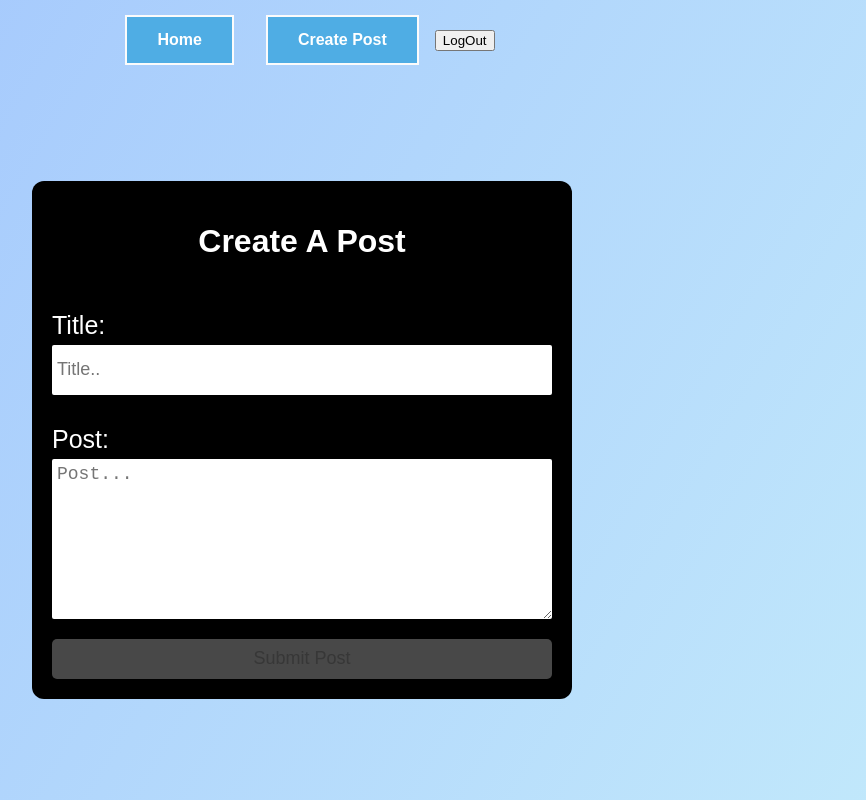
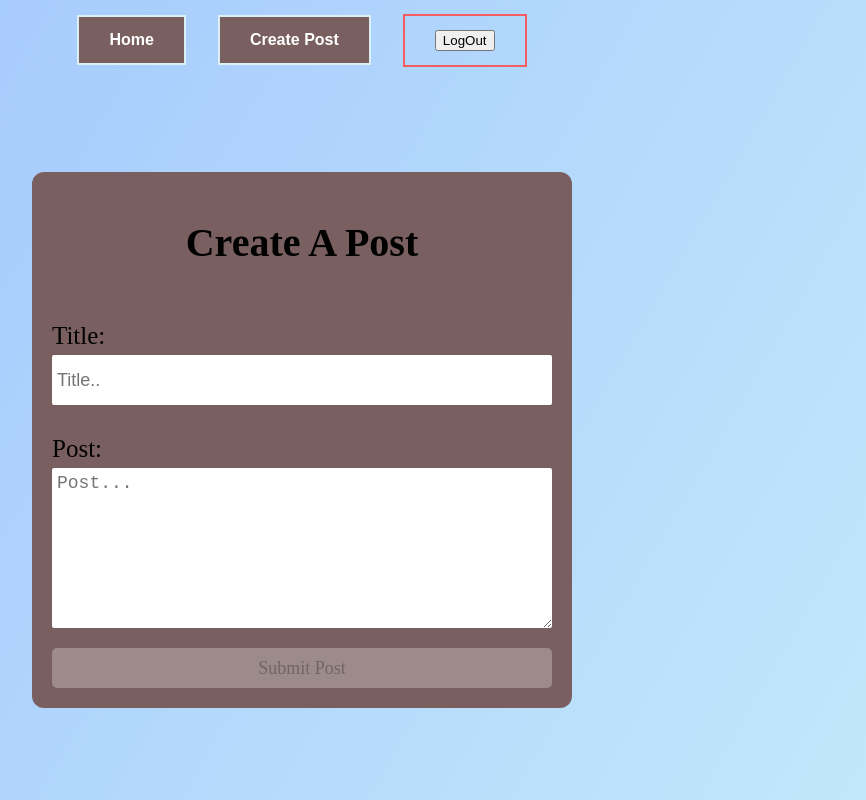
Before and after one commit to AthfanFasee/Blog-Post-FrontEnd-NodeJS, a React (Create React App) app: page /createpost in a window 1280 px wide. Shown: the whole page, without its empty margins (338-1204 px from the left). Built offline with nearby package versions, Linux system fonts and the light colour scheme; no server answers; sample sign-in values are in the browser's storage; a web font is replaced by a local one.

Commit message:
V25.0(Updatepost and all done)

```diff
--- a/src/AppStyle/App.css
+++ b/src/AppStyle/App.css
@@ -23,14 +23,13 @@ a {
 }
 
 a {
-  background: #4fade4;
-  border: 0;
+  background: #795f5f;
   -webkit-box-sizing: border-box;
           box-sizing: border-box;
   margin: 1em;
   padding: 1em 2em;
-  -webkit-box-shadow: inset 0 0 0 2px #fbfbfb;
-          box-shadow: inset 0 0 0 2px #fbfbfb;
+  -webkit-box-shadow: inset 0 0 0 2px #ddeef5;
+          box-shadow: inset 0 0 0 2px #ddeef5;
   color: white;
   font-size: inherit;
   font-weight: 700;
@@ -48,7 +47,7 @@ a::before, a::after {
 }
 
 a:hover {
-  color: #6477b9;
+  color: black;
 }
 
 a::before, a::after {
@@ -61,15 +60,15 @@ a::before, a::after {
 }
 
 a::before {
-  border-top: 2px solid #6477b9;
-  border-bottom: 2px solid #6477b9;
+  border-top: 3px solid black;
+  border-bottom: 3px solid black;
   -webkit-transform: scale3d(0, 1, 1);
           transform: scale3d(0, 1, 1);
 }
 
 a::after {
-  border-left: 2px solid #6477b9;
-  border-right: 2px solid #6477b9;
+  border-left: 3px solid black;
+  border-right: 3px solid black;
   -webkit-transform: scale3d(1, 0, 1);
           transform: scale3d(1, 0, 1);
 }
--- a/src/AppStyle/App.scss
+++ b/src/AppStyle/App.scss
@@ -33,15 +33,14 @@ nav {
 
 
   a {
-    background: rgb(79, 173, 228);
-    border: 0;
+    background: rgb(121, 95, 95);
     box-sizing: border-box;
     margin: 1em;
     padding: 1em 2em;
 
     // Using inset box-shadow instead of border for sizing simplicity
-    box-shadow: inset 0 0 0 2px rgb(251, 251, 251);
-    color: white;
+    box-shadow: inset 0 0 0 2px rgb(221, 238, 245);
+    color: rgb(255, 255, 255);
     font-size: inherit;
     font-weight: 700;
 
@@ -62,7 +61,7 @@ nav {
 
   a {
     &:hover {
-      color: $purple;
+      color: black;
     }
 
     // Set up base styles, we're going to scale instead of animating width/height
@@ -77,14 +76,14 @@ nav {
 
     // scale3d(<scale-horizontal>, <scale-vertical>, <scale-depth>);
     &::before {
-      border-top: 2px solid $purple;
-      border-bottom: 2px solid $purple;
+      border-top: 3px solid black;
+      border-bottom: 3px solid black;
       transform: scale3d(0,1,1); // Shrink only width
     }
 
     &::after {
-      border-left: 2px solid $purple;
-      border-right: 2px solid $purple;
+      border-left: 3px solid black;
+      border-right: 3px solid black;
       transform: scale3d(1,0,1); // Shrink only height
     }
 
--- a/src/Components/CreatePostElements/CreatePostElement.css
+++ b/src/Components/CreatePostElements/CreatePostElement.css
@@ -7,18 +7,21 @@
   }
 
   .cpContainer {
+    font-family: 'Pacifico', cursive;
     width: 500px;
     height: auto;
     padding: 20px;
-    background-color: black;
+    background-color: rgb(121, 95, 95);
     border-radius: 12px;
-    color: white;
+    color: rgb(0, 0, 0);
     display: flex;
     flex-direction: column;
   }
 
   .cpContainer h1 {
+
     text-align: center;
+    font-size: 40px;
   }
 
   .cpContainer label {
@@ -46,14 +49,21 @@
   }
 
   .cpContainer button {
+    font-family: 'Pacifico', cursive;
     margin-top: 20px;
     height: 40px;
     border: none;
     border-radius: 5px;
     cursor: pointer;
     font-size: 18px;
+
   }
   input,
   textarea {
     margin-top: 5px;
   }
+
+  .cpContainer button:hover {
+    color: rgb(39, 27, 27);
+    border-bottom: 2px solid rgb(39, 27, 27);
+  }
--- a/src/Components/CreatePostElements/CreatePostElmnts.js
+++ b/src/Components/CreatePostElements/CreatePostElmnts.js
@@ -7,11 +7,11 @@ function CreatePostElmnts({createPost, setTitle, setPostText, postText, title})
             <h1>Create A Post</h1>
             <div className="inputGp">
                 <label>Title:</label>
-                <input placeholder="Title.."  onChange={(event) => setTitle(event.target.value)}/>
+                <input placeholder="Title.." value={title}  onChange={(event) => setTitle(event.target.value)}/>
             </div>
             <div className="inputGp">
                 <label>Post:</label>
-                <textarea placeholder="Post..." onChange={(event) => setPostText(event.target.value)} />
+                <textarea placeholder="Post..." value={postText} onChange={(event) => setPostText(event.target.value)} />
             </div>
             <button disabled={!title || !postText}  onClick={createPost}>Submit Post</button>
             </div>
--- a/src/Components/SignOutButton/SignOutButton.js
+++ b/src/Components/SignOutButton/SignOutButton.js
@@ -1,6 +1,6 @@
 import {signOut} from 'firebase/auth'
 import { auth } from '../../firebase-config'
-
+import './SignOutStyle/SignOut.css'
 
 
 
@@ -14,7 +14,7 @@ function SignOutButton({setIsAuth}) {
     })
   }
     return (
-        <div>
+        <div className="SignOut">
             <button onClick={signout}>LogOut</button>
         </div>
     )
--- /dev/null
+++ b/src/Components/SignOutButton/SignOutStyle/SignOut.css
@@ -0,0 +1,69 @@
+.SignOut {
+  background: none;
+  border: 0;
+  -webkit-box-sizing: border-box;
+          box-sizing: border-box;
+  margin: 1em;
+  padding: 1em 2em;
+  -webkit-box-shadow: inset 0 0 0 2px #f45e61;
+          box-shadow: inset 0 0 0 2px #f45e61;
+  color: #f45e61;
+  font-size: inherit;
+  font-weight: 700;
+  position: relative;
+  vertical-align: middle;
+}
+
+.SignOut::before, .SignOut::after {
+  -webkit-box-sizing: inherit;
+          box-sizing: inherit;
+  content: '';
+  position: absolute;
+  width: 100%;
+  height: 100%;
+}
+
+.SignOut {
+  -webkit-transition: color 0.25s;
+  transition: color 0.25s;
+}
+
+.SignOut::before, .SignOut::after {
+  border: 2px solid transparent;
+  width: 0;
+  height: 0;
+}
+
+.SignOut::before {
+  top: 0;
+  left: 0;
+}
+
+.SignOut::after {
+  bottom: 0;
+  right: 0;
+}
+
+.SignOut:hover {
+  color: #60daaa;
+}
+
+.SignOut:hover::before, .SignOut:hover::after {
+  width: 100%;
+  height: 100%;
+}
+
+.SignOut:hover::before {
+  border-top-color: #60daaa;
+  border-right-color: #60daaa;
+  -webkit-transition: width 0.25s ease-out, height 0.25s ease-out 0.25s;
+  transition: width 0.25s ease-out, height 0.25s ease-out 0.25s;
+}
+
+.SignOut:hover::after {
+  border-bottom-color: #60daaa;
+  border-left-color: #60daaa;
+  -webkit-transition: border-color 0s ease-out 0.5s, width 0.25s ease-out 0.5s, height 0.25s ease-out 0.75s;
+  transition: border-color 0s ease-out 0.5s, width 0.25s ease-out 0.5s, height 0.25s ease-out 0.75s;
+}
+/*# sourceMappingURL=SignOut.css.map */
--- /dev/null
+++ b/src/Components/SignOutButton/SignOutStyle/SignOut.scss
@@ -0,0 +1,89 @@
+$background: #fefefe;
+$text: #4b507a;
+
+$cyan: #60daaa;
+$yellow: #fbca67;
+$orange: #ff8a30;
+$red: #f45e61;
+$purple: #6477b9;
+$blue: #0eb7da;
+
+// Basic styles
+.SignOut{
+  background: none;
+  border: 0;
+  box-sizing: border-box;
+  margin: 1em;
+  padding: 1em 2em;
+
+  // Using inset box-shadow instead of border for sizing simplicity
+  box-shadow: inset 0 0 0 2px $red;
+  color: $red;
+  font-size: inherit;
+  font-weight: 700;
+
+  // Required, since we're setting absolute on pseudo-elements
+  position: relative;
+  vertical-align: middle;
+
+  &::before,
+  &::after {
+    box-sizing: inherit;
+    content: '';
+    position: absolute;
+    width: 100%;
+    height: 100%;
+  }
+}
+
+.SignOut {
+    transition: color 0.25s;
+
+  &::before,
+  &::after {
+    // Set border to invisible, so we don't see a 4px border on a 0x0 element before the transition starts
+    border: 2px solid transparent;
+    width: 0;
+    height: 0;
+  }
+
+  // This covers the top & right borders (expands right, then down)
+  &::before {
+    top: 0;
+    left: 0;
+  }
+
+  // And this the bottom & left borders (expands left, then up)
+  &::after {
+    bottom: 0;
+    right: 0;
+  }
+
+  &:hover {
+    color: $cyan;
+  }
+
+  // Hover styles
+  &:hover::before,
+  &:hover::after {
+    width: 100%;
+    height: 100%;
+  }
+
+  &:hover::before {
+    border-top-color: $cyan; // Make borders visible
+    border-right-color: $cyan;
+    transition:
+      width 0.25s ease-out, // Width expands first
+      height 0.25s ease-out 0.25s; // And then height
+  }
+
+  &:hover::after {
+    border-bottom-color: $cyan; // Make borders visible
+    border-left-color: $cyan;
+    transition:
+      border-color 0s ease-out 0.5s, // Wait for ::before to finish before showing border
+      width 0.25s ease-out 0.5s, // And then exanding width
+      height 0.25s ease-out 0.75s; // And finally height
+  }
+}
--- /dev/null
+++ b/src/Components/UpdatePost/UpdatePost.css
@@ -0,0 +1,9 @@
+.UpdatePostBG {
+    width: 100vw;
+    height: 100vh;
+    background-color: rgba(21, 24, 23, 0.829);
+    position: fixed;
+    display: flex;
+    justify-content: center;
+    align-items: center;
+  }
--- a/src/Components/UpdatePost/Updatepost.js
+++ b/src/Components/UpdatePost/Updatepost.js
@@ -1,10 +1,12 @@
 import { useContext } from "react"
 import { HomePageContext } from "../../Helper/HomePageContexts/HomePageProvider"
+import './UpdatePost.css'
+
 
 export default function UpdatePost({updatePost}) {
     const {isEditsection, setNewTitle, setNewPostText, newpostText, newtitle } = useContext(HomePageContext)
     return (
-        <div className="BackGround">
+        <div className="UpdatePostBG">
         <div className="">
         <div className="createPostPage">
             <div className="cpContainer">
--- a/src/pages/CreatePost/CreatePost.js
+++ b/src/pages/CreatePost/CreatePost.js
@@ -6,8 +6,8 @@ import CreatePostElmnts from "../../Components/CreatePostElements/CreatePostElmn
 
 function CreatePost({isAuth}) {
 
-    const [title, setTitle] = useState("")
-    const [postText, setPostText] = useState("")
+    const [title, setTitle] = useState( localStorage.getItem("Title") || "")
+    const [postText, setPostText] = useState(localStorage.getItem("PostText") || "")
     let navigate = useNavigate()
 
 
@@ -33,10 +33,17 @@ function CreatePost({isAuth}) {
         navigate("/")  // Imagine internet is bad or something. We dont want the page to redirected to homepage before even the data is properly added to the firebase database right? and thats why we use async await here, telling to function to actually await addingDoc beofore navigating
     }
 
+    //If page reloads whatever we typed inside createElement inputs will stay still
     useEffect(()=>{
+        localStorage.setItem("Title" , title)
+        localStorage.setItem("PostText" , postText)
+    },[title, postText])
+
+
+    //redirecting nonSignedIn users back to login if they try and access createPost Page
+    useEffect(() => {
         !isAuth && navigate("/login")
     })
-
 
     return (
         <div >
```
Also changed, not shown: 2 other files (tests, documents, lock files or other folders).
